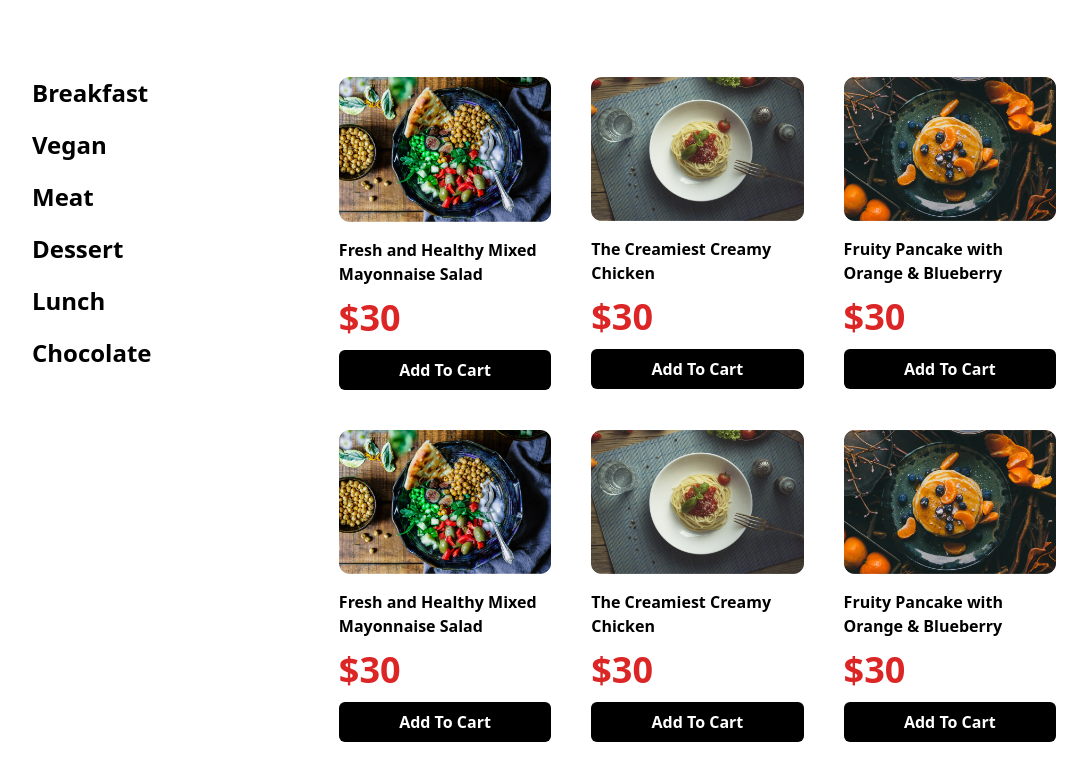
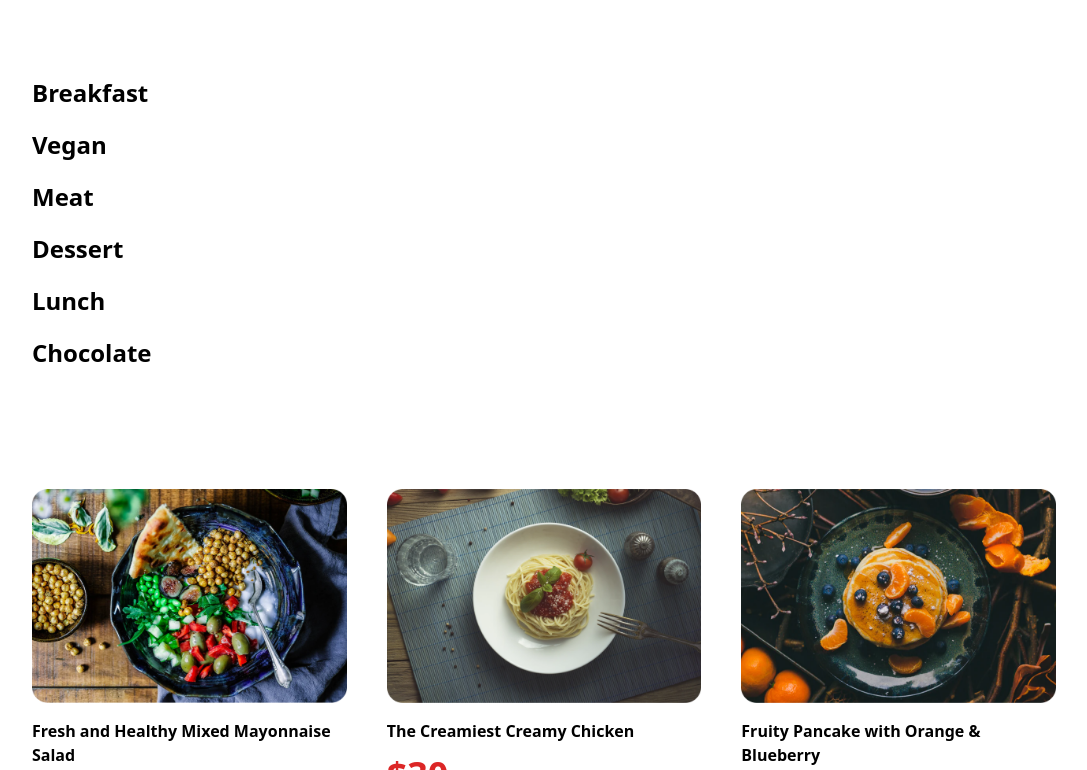
Before and after one commit to teatw001/demo-web2022, a website built with Vite: page product.html in a window 1280 px wide. Shown: the part 241-1011 px from the top of the page, without its empty margins (96-1183 px from the left). Built offline with nearby package versions, Linux system fonts and the light colour scheme.

Commit message:
cap nhat

```diff
--- a/product.html
+++ b/product.html
@@ -5,17 +5,10 @@
     <meta charset="UTF-8">
     <meta http-equiv="X-UA-Compatible" content="IE=edge">
     <meta name="viewport" content="width=device-width, initial-scale=1.0">
-    <title>Document</title>
+    <title>Products</title>
     <script src="https://cdn.tailwindcss.com"></script>
 </head>
-<style>
-    .content {
-        grid-template-columns: 2fr 5fr;
-        display: grid;
-        gap: 20px;
 
-    }
-</style>
 
 <body>
     <div class="container max-w-xs mx-auto md:max-w-5xl ">
@@ -58,7 +51,7 @@
             <a href="">
                 <img srcset="img/banner.png 2x" alt="" class="my-10 rounded-md "></a>
         </div>
-        <div class="content">
+        <div class="grid gap-20">
 
             <div class="cols list-none font-semibold text-2xl mt-10 ">
                 <a href="" class="block  hover:underline ">Breakfast</a>
```
